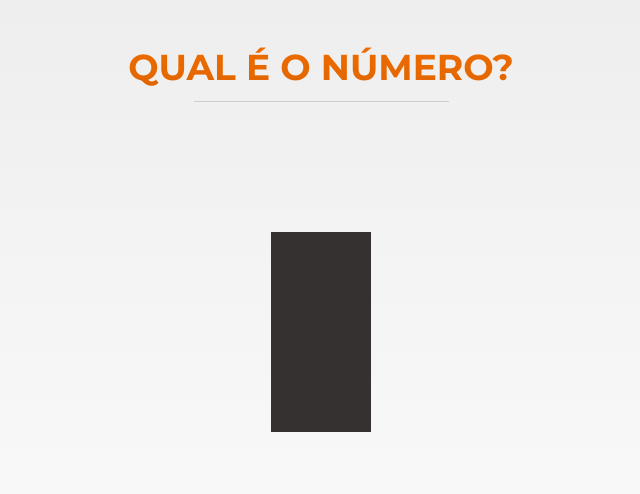
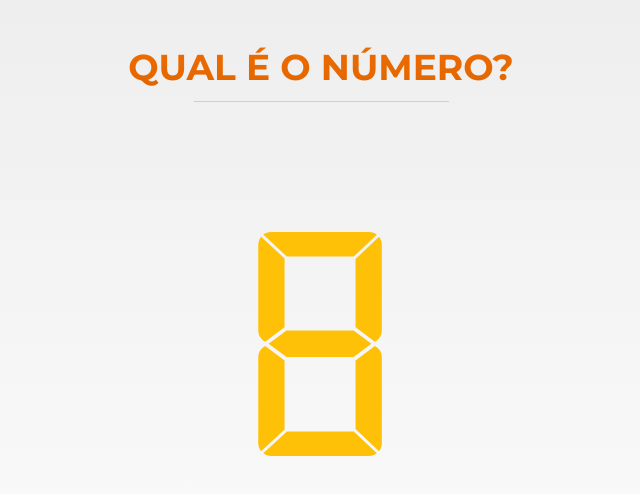
Before and after one commit to LucasFlaquer/guess-number, a Next.js app: page / in a window 1280 px wide. Shown: the top 494 px of the page, without its empty margins (319-959 px from the left). Built offline with nearby package versions, Linux system fonts and the light colour scheme.

Commit message:
digit component

```diff
--- /dev/null
+++ b/src/components/Digit.tsx
@@ -0,0 +1,48 @@
+interface Props {
+  height: number;
+  width: number;
+  color1: string;
+  color2: string;
+  color3: string;
+  color4: string;
+  color5: string;
+  color6: string;
+  color7: string;
+}
+
+
+export function Digit(props: Props) {
+  return (
+    <svg width={props.width} height={props.height} viewBox="0 0 56 100" fill="none" xmlns="http://www.w3.org/2000/svg">
+      <path
+        d="M12.7895 10.9829H42.6233L52.945 1.18105C51.9896 0.442602 50.7944 8.58307e-06 49.495 8.58307e-06H5.65672C4.36523 8.58307e-06 3.17945 0.436294 2.2272 1.16449L12.7895 10.9829Z"
+        fill={props.color1}
+      />
+      <path
+        d="M1.27099 2.08519C0.477317 3.05953 0 4.30211 0 5.65594V44.0142C0 46.213 1.25678 48.1143 3.08948 49.05L11.7331 42.572V11.8105L1.27099 2.08519Z"
+        fill={props.color2}
+      />
+      <path
+        d="M43.4178 12.0558V42.572L52.0614 49.05C53.8941 48.1143 55.1509 46.213 55.1509 44.0142V5.65594C55.1509 4.31001 54.6791 3.07689 53.8957 2.10649L43.4178 12.0558Z"
+        fill={props.color3}
+      />
+      <path
+        d="M12.7895 89.0075H42.6233L52.945 98.81C51.9896 99.5469 50.7944 99.9911 49.495 99.9911H5.65672C4.36523 99.9911 3.17945 99.5532 2.2272 98.825L12.7895 89.0075Z"
+        fill={props.color4}
+      />
+      <path
+        d="M1.27099 97.9044C0.477317 96.9308 0 95.689 0 94.3344V55.9761C0 53.7774 1.25678 51.8768 3.08948 50.9403L11.7331 57.4183V88.1799L1.27099 97.9044Z"
+        fill={props.color5}
+      />
+      <path
+        d="M43.4178 87.9345V57.4183L52.0614 50.9403C53.8941 51.8768 55.1509 53.7773 55.1509 55.9761V94.3344C55.1509 95.6795 54.6791 96.9126 53.8957 97.8846L43.4178 87.9345Z"
+        fill={props.color6}
+      />
+      <path
+        d="M42.5475 43.9937H12.6033L4.62869 49.8721L12.6033 55.7513H24.0201H31.1308H42.5475L50.5221 49.8721L42.5475 43.9937Z"
+        fill={props.color7}
+      />
+    </svg>
+
+  )
+}
--- a/src/pages/index.tsx
+++ b/src/pages/index.tsx
@@ -1,4 +1,5 @@
 import styled from 'styled-components';
+import { Digit } from '../components/Digit';
 
 export const Container = styled.div`
   max-width: 1200px;
@@ -27,18 +28,7 @@ export const Content = styled.div`
   justify-content: center;
   margin-top: 130px;
 `;
-export const Digit = styled.div`
-  height: 200px;
-  width: 100px;
-  background: #353131;
-  position: relative;
 
-  .top {
-    img {
-      fill: red;
-    }
-  }
-`;
 
 export default function Home(): JSX.Element {
   return (
@@ -48,14 +38,17 @@ export default function Home(): JSX.Element {
         <Separator />
       </Title>
       <Content>
-        <Digit>
-          <span />
-          <span />
-          <span />
-          <span />
-          <span />
-          <span />
-        </Digit>
+        <Digit
+          height={56 * 4}
+          width={100 * 4}
+          color1="#ffc107"
+          color2="#ffc107"
+          color3="#ffc107"
+          color4="#ffc107"
+          color5="#ffc107"
+          color6="#ffc107"
+          color7="#ffc107"
+        />
       </Content>
     </Container>
   );
```
